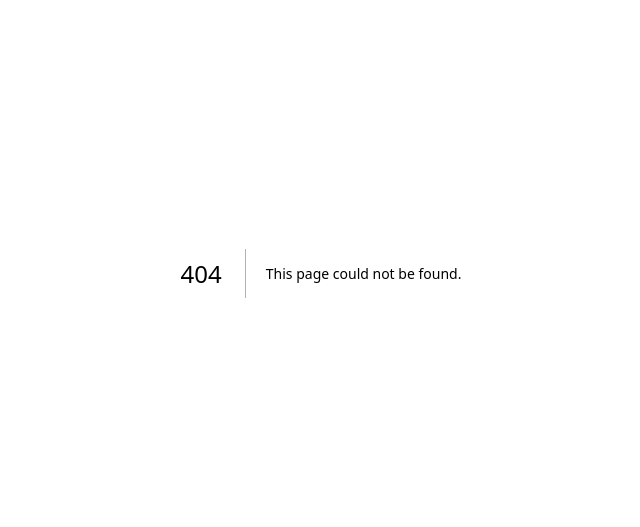
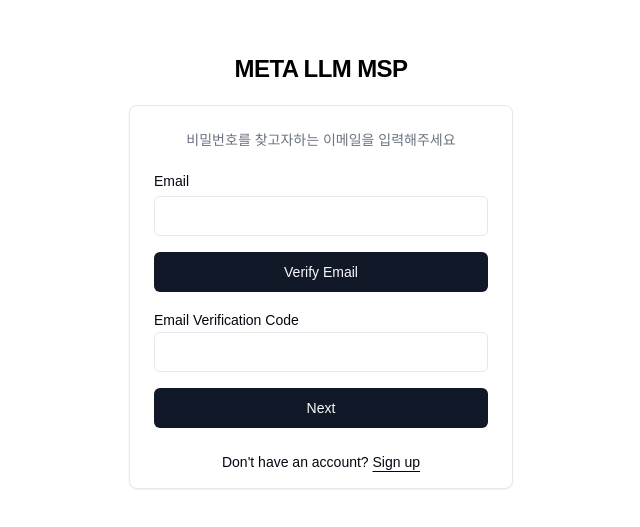
Before and after one commit to bctone1/2025msp_V2_Front, a Next.js app: page /getpassword in a window 1280 px wide. Before the commit this address had no page. Shown: the part 127-654 px from the top of the page, without its empty margins (319-959 px from the left). Built offline with nearby package versions, Linux system fonts and the light colour scheme.

Commit message:
2025-04-11(1)

```diff
--- /dev/null
+++ b/src/app/getpassword/page.js
@@ -0,0 +1,198 @@
+"use client";
+import axios from 'axios';
+
+
+import { cn } from "@/lib/utils";
+import { Button } from "@/components/ui/button";
+import {
+    Card,
+    CardContent,
+    CardDescription,
+    CardHeader,
+    CardTitle,
+} from "@/components/ui/card";
+import { Input } from "@/components/ui/input";
+import { Label } from "@/components/ui/label";
+
+
+import { useState } from "react";
+import { signIn, useSession } from "next-auth/react";
+import { useRouter } from 'next/navigation';
+
+export default function GetpasswordPage({ className }) {
+    // const [email, setEmail] = useState("");
+    const [emailVerified, setEmailVerified] = useState(false);
+    const [secretCode, setSecretCode] = useState('');
+
+    const [formData, setFormData] = useState({
+        name: '',
+        email: '',
+        password: '',
+        confirmPassword: '',
+        emailCode: '',
+    });
+
+
+
+    const handleSubmitNewPassword = async (e) => {
+        e.preventDefault();
+        const { password, confirmPassword, email } = formData;
+        if (!password || !confirmPassword) {
+            alert('All fields are required.');
+            return;
+        }
+        if (password !== confirmPassword) {
+            alert('Passwords do not match.');
+            return;
+        }
+        alert("변경되었습니다!");
+        window.location.href="/"
+
+
+        // const response = await fetch(`${process.env.NEXT_PUBLIC_API_URL}/ChangePassword`, {
+        //     method: "POST",
+        //     headers: {
+        //         "Content-Type": "application/json",
+        //     },
+        //     body: JSON.stringify({ newPasswordData: password, email: email }),
+        // });
+        // if (response.ok) {
+        //     const data = await response.json(); // 응답 파싱
+        //     alert(data.message);
+        //     // window.location.href = "/"
+        // } else {
+        //     console.error("Failed to fetch data");
+        // }
+
+
+    }
+
+    const [step, setStep] = useState(1); // 1: 이메일 인증 단계, 2: 비밀번호 변경 단계
+
+    const handleSubmit = async (e) => {
+        e.preventDefault();
+        const { emailCode } = formData;
+        if (!emailCode) {
+            alert('Please verify your Code.');
+            return;
+        }
+        if (emailCode !== secretCode) {
+            alert('Invalid email verification code.');
+            return;
+        }
+
+        // setFormData(prev => ({ ...prev, email }));
+        setStep(2); // 다음 단계로 이동
+    };
+    const handleChange = (e) => {
+        const { name, value } = e.target;
+        setFormData((prev) => ({ ...prev, [name]: value }));
+    };
+
+
+
+    const handleEmailVerification = async () => {
+        const { email } = formData;
+        if (!email) {
+            alert('Please verify your Email.');
+            return;
+        }
+        try {
+            const code = Math.floor(100000 + Math.random() * 900000).toString();
+            setSecretCode(code);
+            const response = await axios.post(`${process.env.NEXT_PUBLIC_API_URL}/sendEmail`, {
+                email: email,
+                secretCode: code,
+            });
+            if (response.status === 200) {
+                alert(response.data.message);
+                setEmailVerified(true);
+            }
+        } catch (error) {
+            console.error('Error sending email:', error);
+            alert('An error occurred while sending the verification email.');
+        }
+    };
+
+
+    return (
+        <div className="flex min-h-svh flex-col items-center justify-center gap-6 bg-muted p-6 md:p-10">
+            <div className="flex w-full max-w-sm flex-col gap-6">
+                <CardTitle className="flex items-center gap-2 self-center font-large">META LLM MSP</CardTitle>
+
+                <Card>
+                    {/* 1단계: 이메일 인증 */}
+                    {step === 1 && (
+                        <div className={cn("flex flex-col", className)}>
+                            <CardHeader className="text-center">
+                                <CardDescription>비밀번호를 찾고자하는 이메일을 입력해주세요</CardDescription>
+                            </CardHeader>
+
+                            <CardContent>
+                                <div className="space-y-4">
+                                    <div className="grid gap-2">
+                                        <Label htmlFor="email">Email</Label>
+                                        <Input type="email" name="email" value={formData.email} onChange={handleChange} required />
+                                        {/* <Input
+                                            id="email"
+                                            type="email"
+                                            placeholder="m@example.com"
+                                            onChange={(e) => setEmail(e.target.value)}
+                                        /> */}
+                                    </div>
+                                    <Button type="button" onClick={handleEmailVerification} disabled={emailVerified} className="w-full">
+                                        {emailVerified ? 'Email Verified' : 'Verify Email'}
+                                    </Button>
+
+                                    <div>
+                                        <Label>Email Verification Code</Label>
+                                        <Input type="text" name="emailCode" value={formData.emailCode} onChange={handleChange} />
+                                    </div>
+
+                                    <Button className="w-full" onClick={handleSubmit}>Next</Button>
+                                </div>
+                            </CardContent>
+                        </div>
+                    )}
+
+                    {/* 2단계: 비밀번호 변경 */}
+                    {step === 2 && (
+                        <div className={cn("flex flex-col", className)}>
+                            <CardHeader className="text-center">
+                                <CardDescription>새로운 비밀번호를 입력해주세요!</CardDescription>
+                            </CardHeader>
+
+                            <CardContent>
+                                <form onSubmit={handleSubmitNewPassword} className="space-y-4">
+                                    <div>
+                                        <Label>Password</Label>
+                                        <Input type="password" name="password" value={formData.password} onChange={handleChange} required />
+                                    </div>
+                                    <div>
+                                        <Label>Confirm Password</Label>
+                                        <Input type="password" name="confirmPassword" value={formData.confirmPassword} onChange={handleChange} required />
+                                    </div>
+
+                                    <Button type="submit" className="w-full">Change</Button>
+                                </form>
+                            </CardContent>
+                        </div>
+                    )}
+
+                    <div className="text-center text-sm mb-4">
+                        Don't have an account?{" "}
+                        <a
+                            className="underline underline-offset-4 cursor-pointer"
+                            onClick={() => window.location = "/register"}
+                        >
+                            Sign up
+                        </a>
+                    </div>
+                </Card>
+
+
+
+            </div>
+        </div>
+    );
+}
--- a/src/app/home/user/page.js
+++ b/src/app/home/user/page.js
@@ -274,7 +274,7 @@ const EnhancedMetaLLMInterface = () => {
           selectedModel={selectedModel}
           setSelectedModel={setSelectedModel}
           setView={setView}
-          conversations={conversations.response}
+          conversations={conversations}
         />
       )}
 
--- a/src/app/page.js
+++ b/src/app/page.js
@@ -47,10 +47,6 @@ export default function LoginPage({ className }) {
         router.push("/home/user");
       }
     }
-  };
-  const handleSignup = () => {
-    console.log("Redirect to signup page");
-    router.push("/register")
   };
 
   const handleGoogleLogin = () => {
@@ -154,7 +150,7 @@ export default function LoginPage({ className }) {
                     <div className="flex items-center">
                       <Label htmlFor="password">Password</Label>
                       <a
-                        href="#"
+                        href="/getpassword"
                         className="ml-auto text-sm underline-offset-4 hover:underline"
                       >
                         Forgot your password?
@@ -177,7 +173,7 @@ export default function LoginPage({ className }) {
                   Don&apos;t have an account?{" "}
                   <a
                     className="underline underline-offset-4 cursor-pointer"
-                    onClick={handleSignup}
+                    onClick={() => window.location = "/register"}
                   >
                     Sign up
                   </a>
--- a/src/app/register/page.js
+++ b/src/app/register/page.js
@@ -83,7 +83,12 @@ export default function Register() {
     };
 
     return (
-        <div className="flex min-h-screen items-center justify-center p-6 bg-muted">
+        <div className="flex min-h-svh flex-col items-center justify-center gap-6 bg-muted p-6 md:p-10">
+            <div className="flex w-full max-w-sm flex-col gap-6">
+                <CardTitle className="flex items-center gap-2 self-center font-large">META LLM MSP</CardTitle>
+
+
+
                 <Card className="w-full max-w-md">
                     <CardHeader>
                         <CardTitle className="text-center text-xl">Create an Account</CardTitle>
@@ -115,9 +120,22 @@ export default function Register() {
                                 <Input type="password" name="confirmPassword" value={formData.confirmPassword} onChange={handleChange} required />
                             </div>
                             <Button type="submit" className="w-full">Register</Button>
+                            {/* <Button type="button" className="w-full" onClick={() => window.location = "/"}>Login</Button> */}
+
+                            <div className="text-center text-sm">
+                                Already have an account?{" "}
+                                <a
+                                    className="underline underline-offset-4 cursor-pointer"
+                                    onClick={() => window.location = "/"}
+                                >
+                                    Login
+                                </a>
+                            </div>
                         </form>
                     </CardContent>
                 </Card>
+
+            </div>
         </div>
     );
 }
--- a/src/components/Profile.jsx
+++ b/src/components/Profile.jsx
@@ -30,13 +30,11 @@ const Profile = ({ models, userInfo }) => {
   }
 
   const handleSavePassword = async () => {
-    if (newPasswordData.password != userInfo.password) {
-      alert("현재 비밀번호가 틀립니다.");
-      return;
-    } else if (newPasswordData.newpassword != newPasswordData.confirmPassword) {
+    if (newPasswordData.newpassword != newPasswordData.confirmPassword) {
       alert("새로운 비밀번호를 확인해주세요.");
       return;
     };
+
     const response = await fetch(`${process.env.NEXT_PUBLIC_API_URL}/ChangePassword`, {
       method: "POST",
       headers: {
@@ -45,7 +43,8 @@ const Profile = ({ models, userInfo }) => {
       body: JSON.stringify({ newPasswordData: newPasswordData, ProfileData: userInfo }),
     });
     if (response.ok) {
-      alert("변경되었습니다.!");
+      const data = await response.json(); // 응답 파싱
+      alert(data.message);
       // window.location.href = "/"
     } else {
       console.error("Failed to fetch data");
--- a/src/components/UserManagement.jsx
+++ b/src/components/UserManagement.jsx
@@ -82,7 +82,8 @@ const UserManagement = ({ users: initialUsers }) => {
         headers: {
           "Content-Type": "application/json",
         },
-        body: JSON.stringify(userEmail),
+        body: JSON.stringify({ email: userEmail }),
+        // body: JSON.stringify(userEmail),
       });
       if (response.ok) {
         // const data = await response.json();
```
Lines whose indentation alone changed are shown as unchanged.
